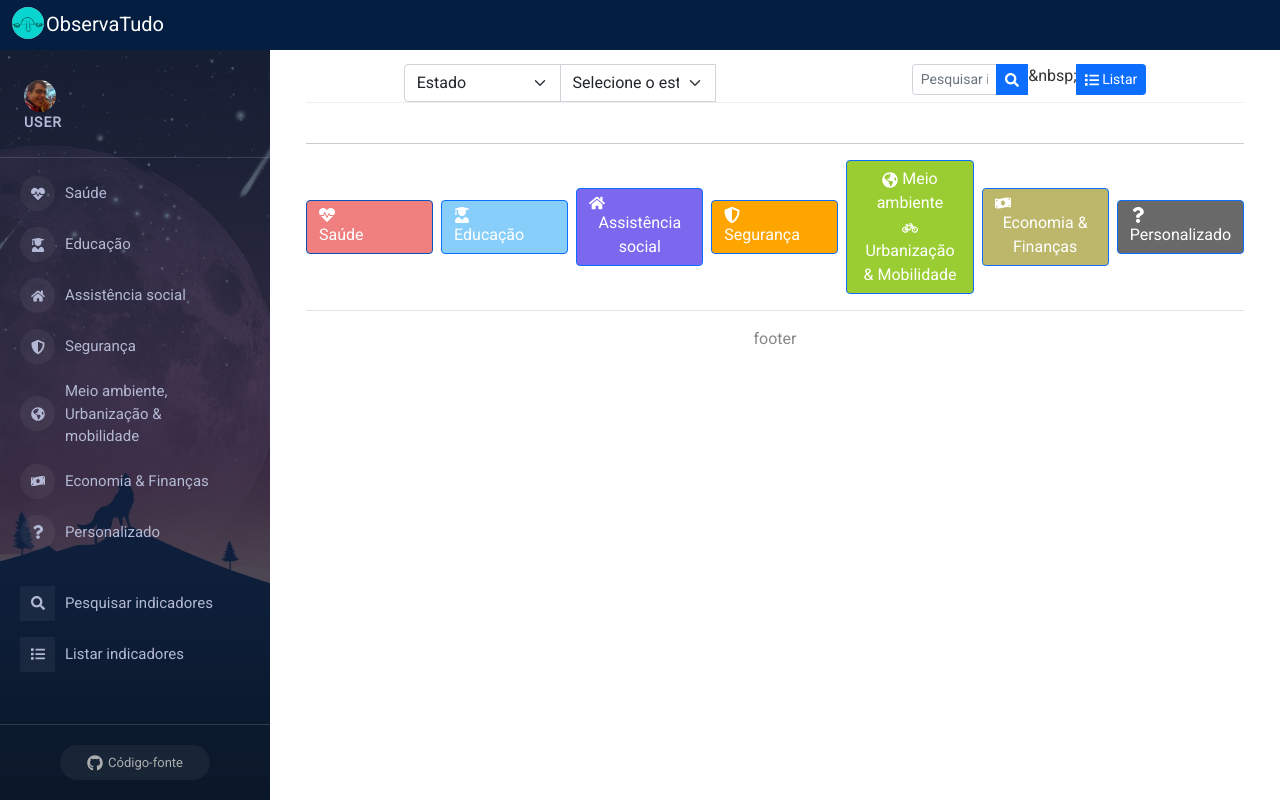
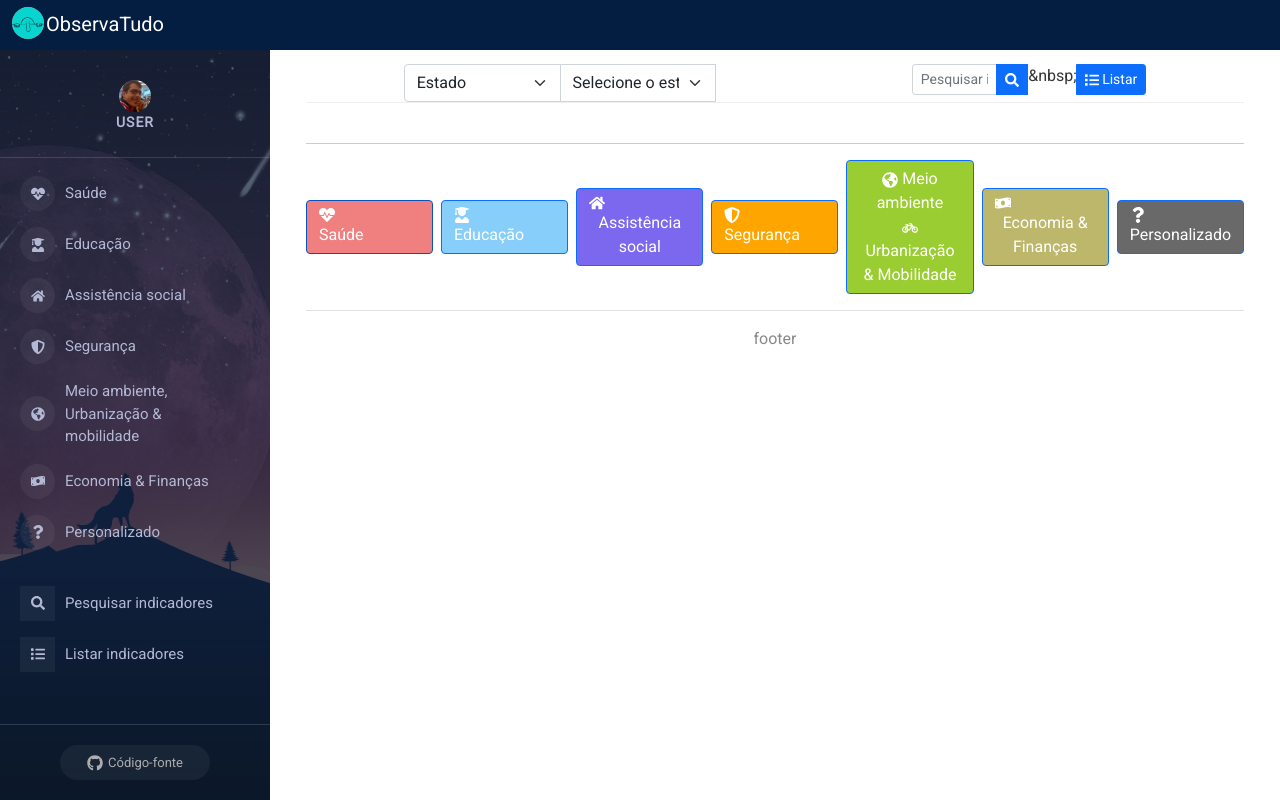
Before and after one commit to JJDSNT/otfrontend2, a React (Create React App) app: page / in a window 1280 px wide. Built offline with nearby package versions, Linux system fonts and the light colour scheme.

Commit message:
alinhando o avatar ao centro

```diff
--- a/src/Layout/Aside.tsx
+++ b/src/Layout/Aside.tsx
@@ -41,7 +41,7 @@ const Aside = ({ collapsed, toggled, handleToggleSidebar }:Props) => {
             whiteSpace: 'nowrap',
           }}
         >
-      <div style={{justifyContent:'center'}}>
+      <div style={{justifyContent:'center', textAlign:'center'}}>
         <img src={avatar} style={{width:'32px', height:'32px', top:'10px', left:'10px', borderRadius:'50%'}} alt="avatar"/>
         <br />
         user
```
